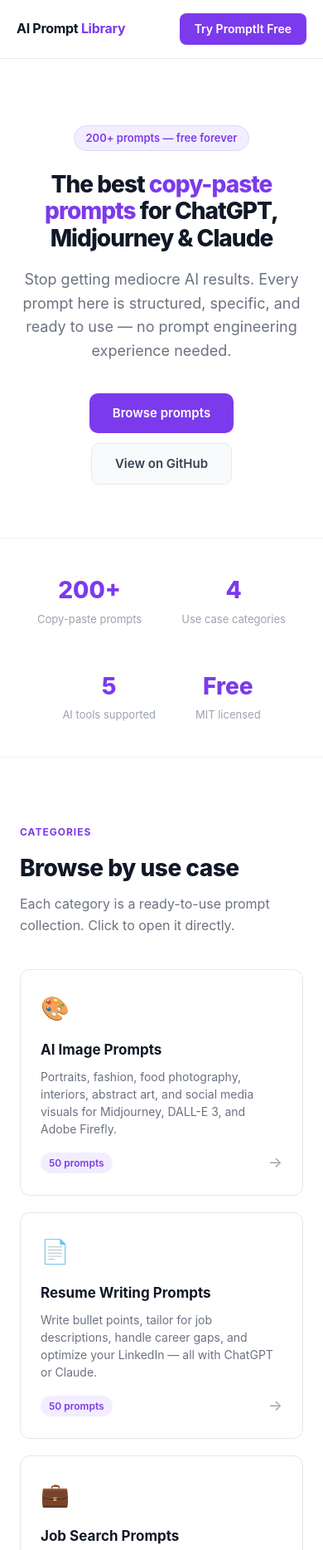
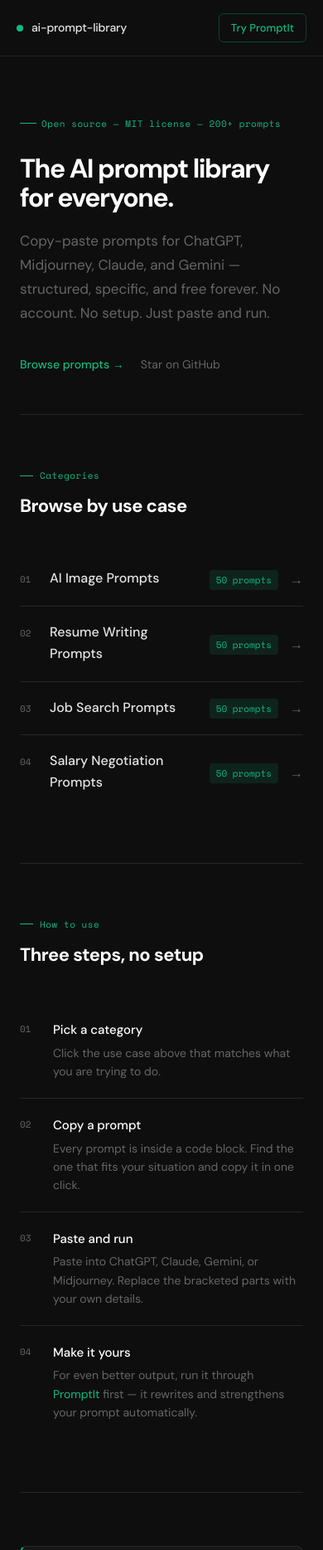
Before and after one commit to shakirdmr/ai-prompt-library, a plain HTML site: page index.html in a window 390 px wide. Shown: the top 1868 px of the page at 83% size. Drawn offline with nearby package versions, Linux system fonts and the light colour scheme.

Commit message:
redesign: minimal dark documentation layout, DM Sans + Space Mono

```diff
--- a/index.html
+++ b/index.html
@@ -9,370 +9,511 @@
   <meta property="og:description" content="Copy-paste prompts for ChatGPT, Midjourney, Claude, and Gemini. Free forever." />
   <meta property="og:url" content="https://shakirdmr.github.io/ai-prompt-library/" />
   <link rel="canonical" href="https://shakirdmr.github.io/ai-prompt-library/" />
+  <link rel="preconnect" href="https://fonts.googleapis.com" />
+  <link rel="preconnect" href="https://fonts.gstatic.com" crossorigin />
+  <link href="https://fonts.googleapis.com/css2?family=DM+Sans:ital,opsz,wght@0,9..40,300;0,9..40,400;0,9..40,500;0,9..40,700;1,9..40,400&family=Space+Mono:wght@400;700&display=swap" rel="stylesheet" />
   <style>
     *, *::before, *::after { box-sizing: border-box; margin: 0; padding: 0; }
+
+    :root {
+      --bg: #0e0e0e;
+      --bg-2: #161616;
+      --border: #262626;
+      --text: #e5e5e5;
+      --muted: #666;
+      --accent: #10b981;
+      --accent-dim: rgba(16, 185, 129, 0.12);
+      --font: "DM Sans", system-ui, sans-serif;
+      --mono: "Space Mono", monospace;
+    }
+
+    html { scroll-behavior: smooth; }
+
     body {
-      font-family: -apple-system, BlinkMacSystemFont, "Segoe UI", Roboto, sans-serif;
-      background: #fff;
-      color: #111827;
-      line-height: 1.6;
+      background: var(--bg);
+      color: var(--text);
+      font-family: var(--font);
+      font-size: 15px;
+      line-height: 1.65;
+      -webkit-font-smoothing: antialiased;
     }
-    a { color: inherit; text-decoration: none; }
+
+    a { color: var(--text); text-decoration: none; }
+    a:hover { color: var(--accent); }
 
     /* NAV */
     nav {
       display: flex;
       align-items: center;
       justify-content: space-between;
-      padding: 18px 40px;
-      border-bottom: 1px solid #E5E7EB;
+      padding: 20px 40px;
+      border-bottom: 1px solid var(--border);
       position: sticky;
       top: 0;
-      background: #fff;
+      background: var(--bg);
       z-index: 10;
     }
-    .nav-logo { font-weight: 700; font-size: 16px; letter-spacing: -0.3px; }
-    .nav-logo span { color: #7C3AED; }
+    .nav-left {
+      display: flex;
+      align-items: center;
+      gap: 10px;
+    }
+    .nav-dot {
+      width: 8px;
+      height: 8px;
+      background: var(--accent);
+      border-radius: 50%;
+    }
+    .nav-title {
+      font-size: 14px;
+      font-weight: 500;
+      color: var(--text);
+      letter-spacing: -0.2px;
+    }
+    .nav-right {
+      display: flex;
+      align-items: center;
+      gap: 24px;
+    }
+    .nav-link {
+      font-size: 13px;
+      color: var(--muted);
+      transition: color 0.15s;
+    }
+    .nav-link:hover { color: var(--text); }
     .nav-cta {
-      background: #7C3AED;
-      color: #fff;
-      padding: 8px 18px;
-      border-radius: 8px;
-      font-size: 14px;
-      font-weight: 600;
+      font-size: 13px;
+      font-weight: 500;
+      color: var(--accent);
+      border: 1px solid rgba(16,185,129,0.3);
+      padding: 6px 14px;
+      border-radius: 6px;
+      transition: background 0.15s;
+    }
+    .nav-cta:hover {
+      background: var(--accent-dim);
+      color: var(--accent);
+    }
+
+    /* LAYOUT */
+    .wrapper {
+      max-width: 680px;
+      margin: 0 auto;
+      padding: 0 24px;
     }
 
     /* HERO */
     .hero {
-      max-width: 720px;
-      margin: 80px auto 64px;
-      padding: 0 24px;
-      text-align: center;
+      padding: 96px 0 72px;
+      border-bottom: 1px solid var(--border);
     }
-    .hero-badge {
-      display: inline-block;
-      background: #F3EEFF;
-      color: #7C3AED;
-      border: 1px solid #DDD6FE;
-      border-radius: 100px;
-      font-size: 13px;
-      font-weight: 600;
-      padding: 4px 14px;
-      margin-bottom: 24px;
+    .hero-tag {
+      display: inline-flex;
+      align-items: center;
+      gap: 6px;
+      font-family: var(--mono);
+      font-size: 11px;
+      color: var(--accent);
+      letter-spacing: 0.5px;
+      margin-bottom: 28px;
+    }
+    .hero-tag::before {
+      content: "";
+      display: block;
+      width: 20px;
+      height: 1px;
+      background: var(--accent);
     }
     .hero h1 {
-      font-size: clamp(28px, 5vw, 48px);
-      font-weight: 800;
-      letter-spacing: -1px;
-      line-height: 1.15;
+      font-size: clamp(32px, 5vw, 52px);
+      font-weight: 700;
+      letter-spacing: -1.5px;
+      line-height: 1.1;
+      color: #fff;
       margin-bottom: 20px;
-      color: #111827;
     }
-    .hero h1 span { color: #7C3AED; }
     .hero p {
-      font-size: 18px;
-      color: #6B7280;
-      max-width: 560px;
-      margin: 0 auto 36px;
+      font-size: 17px;
+      color: var(--muted);
+      max-width: 520px;
+      line-height: 1.7;
+      margin-bottom: 36px;
     }
-    .hero-buttons {
+    .hero-links {
       display: flex;
-      gap: 12px;
-      justify-content: center;
-      flex-wrap: wrap;
+      align-items: center;
+      gap: 20px;
+      font-size: 14px;
     }
-    .btn-primary {
-      background: #7C3AED;
-      color: #fff;
-      padding: 12px 28px;
-      border-radius: 10px;
-      font-size: 15px;
-      font-weight: 600;
+    .hero-links a:first-child {
+      color: var(--accent);
+      font-weight: 500;
     }
-    .btn-secondary {
-      background: #F9FAFB;
-      color: #374151;
-      border: 1px solid #E5E7EB;
-      padding: 12px 28px;
-      border-radius: 10px;
-      font-size: 15px;
-      font-weight: 600;
+    .hero-links a:last-child {
+      color: var(--muted);
+    }
+    .hero-links a:last-child:hover {
+      color: var(--text);
     }
 
-    /* STATS */
-    .stats {
-      display: flex;
-      justify-content: center;
-      gap: 48px;
-      flex-wrap: wrap;
-      padding: 40px 24px;
-      border-top: 1px solid #F3F4F6;
-      border-bottom: 1px solid #F3F4F6;
-      margin-bottom: 80px;
+    /* SECTION */
+    .section {
+      padding: 64px 0;
+      border-bottom: 1px solid var(--border);
     }
-    .stat-item { text-align: center; }
-    .stat-number { font-size: 28px; font-weight: 800; color: #7C3AED; }
-    .stat-label { font-size: 13px; color: #9CA3AF; margin-top: 2px; }
-
-    /* CATEGORIES */
-    .section {
-      max-width: 900px;
-      margin: 0 auto 80px;
-      padding: 0 24px;
+    .section-header {
+      margin-bottom: 40px;
     }
     .section-label {
-      font-size: 12px;
-      font-weight: 700;
-      letter-spacing: 1px;
-      text-transform: uppercase;
-      color: #7C3AED;
-      margin-bottom: 12px;
+      font-family: var(--mono);
+      font-size: 11px;
+      color: var(--accent);
+      letter-spacing: 0.5px;
+      margin-bottom: 10px;
+      display: flex;
+      align-items: center;
+      gap: 8px;
+    }
+    .section-label::before {
+      content: "";
+      display: block;
+      width: 16px;
+      height: 1px;
+      background: var(--accent);
     }
     .section h2 {
-      font-size: 28px;
-      font-weight: 800;
+      font-size: 22px;
+      font-weight: 600;
       letter-spacing: -0.5px;
-      margin-bottom: 8px;
+      color: #fff;
     }
-    .section-sub {
-      font-size: 16px;
-      color: #6B7280;
-      margin-bottom: 40px;
+
+    /* CATEGORY LIST */
+    .category-list {
+      display: flex;
+      flex-direction: column;
+      gap: 2px;
     }
-    .cards {
-      display: grid;
-      grid-template-columns: repeat(auto-fill, minmax(280px, 1fr));
-      gap: 20px;
-    }
-    .card {
-      border: 1px solid #E5E7EB;
-      border-radius: 12px;
-      padding: 24px;
-      transition: border-color 0.15s;
-    }
-    .card:hover { border-color: #7C3AED; }
-    .card-icon {
-      font-size: 28px;
-      margin-bottom: 14px;
-      display: block;
-    }
-    .card h3 {
-      font-size: 17px;
-      font-weight: 700;
-      margin-bottom: 8px;
-    }
-    .card p {
-      font-size: 14px;
-      color: #6B7280;
-      margin-bottom: 16px;
-      line-height: 1.5;
-    }
-    .card-meta {
+    .category-item {
       display: flex;
       align-items: center;
       justify-content: space-between;
+      padding: 16px 0;
+      border-bottom: 1px solid var(--border);
+      transition: all 0.15s;
+      cursor: pointer;
     }
-    .card-count {
-      font-size: 12px;
-      font-weight: 600;
-      color: #7C3AED;
-      background: #F3EEFF;
-      padding: 3px 10px;
-      border-radius: 100px;
+    .category-item:last-child { border-bottom: none; }
+    .category-item:hover .cat-title { color: var(--accent); }
+    .category-item:hover .cat-arrow { color: var(--accent); transform: translateX(4px); }
+    .cat-left { display: flex; align-items: baseline; gap: 16px; }
+    .cat-num {
+      font-family: var(--mono);
+      font-size: 11px;
+      color: var(--muted);
+      width: 20px;
+      flex-shrink: 0;
     }
-    .card-arrow {
-      font-size: 18px;
-      color: #9CA3AF;
+    .cat-info {}
+    .cat-title {
+      font-size: 16px;
+      font-weight: 500;
+      color: var(--text);
+      transition: color 0.15s;
+      display: block;
+      margin-bottom: 3px;
+    }
+    .cat-desc {
+      font-size: 13px;
+      color: var(--muted);
+    }
+    .cat-right {
+      display: flex;
+      align-items: center;
+      gap: 14px;
+      flex-shrink: 0;
+      margin-left: 24px;
+    }
+    .cat-badge {
+      font-family: var(--mono);
+      font-size: 11px;
+      color: var(--accent);
+      background: var(--accent-dim);
+      padding: 3px 8px;
+      border-radius: 4px;
+    }
+    .cat-arrow {
+      font-size: 16px;
+      color: var(--muted);
+      transition: all 0.15s;
     }
 
-    /* PROMPTIT CTA */
-    .cta-section {
-      background: #F9FAFB;
-      border-top: 1px solid #E5E7EB;
-      border-bottom: 1px solid #E5E7EB;
-      padding: 80px 24px;
-      text-align: center;
-      margin-bottom: 80px;
+    /* HOW TO USE */
+    .steps-list {
+      counter-reset: steps;
+      display: flex;
+      flex-direction: column;
+      gap: 0;
     }
-    .cta-section h2 {
-      font-size: clamp(22px, 4vw, 36px);
-      font-weight: 800;
-      letter-spacing: -0.5px;
-      margin-bottom: 16px;
+    .step-item {
+      display: flex;
+      gap: 20px;
+      padding: 20px 0;
+      border-bottom: 1px solid var(--border);
     }
-    .cta-section p {
-      font-size: 17px;
-      color: #6B7280;
-      max-width: 520px;
-      margin: 0 auto 32px;
+    .step-item:last-child { border-bottom: none; }
+    .step-num-badge {
+      font-family: var(--mono);
+      font-size: 11px;
+      color: var(--muted);
+      flex-shrink: 0;
+      padding-top: 2px;
+      width: 20px;
+    }
+    .step-body h3 {
+      font-size: 15px;
+      font-weight: 500;
+      color: #fff;
+      margin-bottom: 4px;
+    }
+    .step-body p {
+      font-size: 14px;
+      color: var(--muted);
+      line-height: 1.6;
+    }
+    .step-body a {
+      color: var(--accent);
     }
 
-    /* HOW IT WORKS */
-    .steps {
-      display: grid;
-      grid-template-columns: repeat(auto-fill, minmax(220px, 1fr));
-      gap: 24px;
+    /* PROMPTIT BLOCK */
+    .promptit-block {
+      background: var(--bg-2);
+      border: 1px solid var(--border);
+      border-left: 2px solid var(--accent);
+      border-radius: 8px;
+      padding: 28px 32px;
+      margin: 64px 0;
     }
-    .step { padding: 8px 0; }
-    .step-num {
-      width: 32px;
-      height: 32px;
-      background: #F3EEFF;
-      color: #7C3AED;
-      border-radius: 50%;
+    .promptit-block p {
+      font-size: 13px;
+      color: var(--muted);
+      margin-bottom: 16px;
+      font-family: var(--mono);
+      letter-spacing: 0.3px;
+    }
+    .promptit-block h3 {
+      font-size: 20px;
+      font-weight: 600;
+      color: #fff;
+      letter-spacing: -0.4px;
+      margin-bottom: 10px;
+    }
+    .promptit-block .desc {
+      font-family: var(--font);
       font-size: 14px;
-      font-weight: 700;
-      display: flex;
+      color: var(--muted);
+      margin-bottom: 20px;
+      letter-spacing: 0;
+    }
+    .promptit-link {
+      display: inline-flex;
       align-items: center;
-      justify-content: center;
-      margin-bottom: 12px;
+      gap: 6px;
+      font-size: 14px;
+      font-weight: 500;
+      color: var(--accent);
     }
-    .step h3 { font-size: 15px; font-weight: 700; margin-bottom: 6px; }
-    .step p { font-size: 14px; color: #6B7280; }
+    .promptit-link::after {
+      content: "→";
+      transition: transform 0.15s;
+    }
+    .promptit-link:hover::after { transform: translateX(3px); }
+    .promptit-link:hover { color: var(--accent); }
 
     /* FOOTER */
     footer {
-      border-top: 1px solid #E5E7EB;
-      padding: 32px 40px;
+      padding: 40px 0;
+    }
+    .footer-inner {
       display: flex;
       align-items: center;
       justify-content: space-between;
       flex-wrap: wrap;
-      gap: 16px;
+      gap: 12px;
     }
-    footer p { font-size: 13px; color: #9CA3AF; }
-    .footer-links { display: flex; gap: 24px; }
-    .footer-links a { font-size: 13px; color: #6B7280; }
-    .footer-links a:hover { color: #7C3AED; }
+    .footer-left {
+      font-family: var(--mono);
+      font-size: 12px;
+      color: var(--muted);
+    }
+    .footer-left a { color: var(--muted); }
+    .footer-left a:hover { color: var(--text); }
+    .footer-right {
+      display: flex;
+      gap: 20px;
+    }
+    .footer-right a {
+      font-size: 13px;
+      color: var(--muted);
+    }
+    .footer-right a:hover { color: var(--text); }
 
     @media (max-width: 600px) {
       nav { padding: 16px 20px; }
-      footer { padding: 24px 20px; flex-direction: column; align-items: flex-start; }
+      .nav-right .nav-link { display: none; }
+      .hero { padding: 64px 0 48px; }
+      .cat-desc { display: none; }
     }
   </style>
 </head>
 <body>
 
   <nav>
-    <div class="nav-logo">AI Prompt <span>Library</span></div>
-    <a href="https://promptitin.com" target="_blank" rel="noopener" class="nav-cta">Try PromptIt Free</a>
+    <div class="nav-left">
+      <div class="nav-dot"></div>
+      <span class="nav-title">ai-prompt-library</span>
+    </div>
+    <div class="nav-right">
+      <a href="#categories" class="nav-link">Categories</a>
+      <a href="#how-to-use" class="nav-link">How to use</a>
+      <a href="https://github.com/shakirdmr/ai-prompt-library" target="_blank" rel="noopener" class="nav-link">GitHub</a>
+      <a href="https://promptitin.com" target="_blank" rel="noopener" class="nav-cta">Try PromptIt</a>
+    </div>
   </nav>
 
+  <main>
+    <div class="wrapper">
+
       <section class="hero">
-    <div class="hero-badge">200+ prompts — free forever</div>
-    <h1>The best <span>copy-paste prompts</span> for ChatGPT, Midjourney & Claude</h1>
-    <p>Stop getting mediocre AI results. Every prompt here is structured, specific, and ready to use — no prompt engineering experience needed.</p>
-    <div class="hero-buttons">
-      <a href="#categories" class="btn-primary">Browse prompts</a>
-      <a href="https://github.com/shakirdmr/ai-prompt-library" target="_blank" rel="noopener" class="btn-secondary">View on GitHub</a>
+        <div class="hero-tag">Open source &mdash; MIT license &mdash; 200+ prompts</div>
+        <h1>The AI prompt library for everyone.</h1>
+        <p>Copy-paste prompts for ChatGPT, Midjourney, Claude, and Gemini — structured, specific, and free forever. No account. No setup. Just paste and run.</p>
+        <div class="hero-links">
+          <a href="#categories">Browse prompts &rarr;</a>
+          <a href="https://github.com/shakirdmr/ai-prompt-library" target="_blank" rel="noopener">Star on GitHub</a>
         </div>
       </section>
 
-  <div class="stats">
-    <div class="stat-item">
-      <div class="stat-number">200+</div>
-      <div class="stat-label">Copy-paste prompts</div>
+      <section class="section" id="categories">
+        <div class="section-header">
+          <div class="section-label">Categories</div>
+          <h2>Browse by use case</h2>
         </div>
-    <div class="stat-item">
-      <div class="stat-number">4</div>
-      <div class="stat-label">Use case categories</div>
-    </div>
-    <div class="stat-item">
-      <div class="stat-number">5</div>
-      <div class="stat-label">AI tools supported</div>
-    </div>
-    <div class="stat-item">
-      <div class="stat-number">Free</div>
-      <div class="stat-label">MIT licensed</div>
+        <div class="category-list">
+          <a href="https://github.com/shakirdmr/ai-prompt-library/tree/main/ai-image-prompts" target="_blank" rel="noopener" class="category-item">
+            <div class="cat-left">
+              <span class="cat-num">01</span>
+              <div class="cat-info">
+                <span class="cat-title">AI Image Prompts</span>
+                <span class="cat-desc">Midjourney, DALL-E 3, Adobe Firefly, Gemini, ChatGPT</span>
               </div>
             </div>
-
-  <section class="section" id="categories">
-    <div class="section-label">Categories</div>
-    <h2>Browse by use case</h2>
-    <p class="section-sub">Each category is a ready-to-use prompt collection. Click to open it directly.</p>
-    <div class="cards">
-      <a href="https://github.com/shakirdmr/ai-prompt-library/tree/main/ai-image-prompts" target="_blank" rel="noopener" class="card">
-        <span class="card-icon">🎨</span>
-        <h3>AI Image Prompts</h3>
-        <p>Portraits, fashion, food photography, interiors, abstract art, and social media visuals for Midjourney, DALL-E 3, and Adobe Firefly.</p>
-        <div class="card-meta">
-          <span class="card-count">50 prompts</span>
-          <span class="card-arrow">→</span>
+            <div class="cat-right">
+              <span class="cat-badge">50 prompts</span>
+              <span class="cat-arrow">→</span>
             </div>
           </a>
-      <a href="https://github.com/shakirdmr/ai-prompt-library/tree/main/resume-prompts" target="_blank" rel="noopener" class="card">
-        <span class="card-icon">📄</span>
-        <h3>Resume Writing Prompts</h3>
-        <p>Write bullet points, tailor for job descriptions, handle career gaps, and optimize your LinkedIn — all with ChatGPT or Claude.</p>
-        <div class="card-meta">
-          <span class="card-count">50 prompts</span>
-          <span class="card-arrow">→</span>
+          <a href="https://github.com/shakirdmr/ai-prompt-library/tree/main/resume-prompts" target="_blank" rel="noopener" class="category-item">
+            <div class="cat-left">
+              <span class="cat-num">02</span>
+              <div class="cat-info">
+                <span class="cat-title">Resume Writing Prompts</span>
+                <span class="cat-desc">ChatGPT, Claude, Gemini</span>
+              </div>
+            </div>
+            <div class="cat-right">
+              <span class="cat-badge">50 prompts</span>
+              <span class="cat-arrow">→</span>
             </div>
           </a>
-      <a href="https://github.com/shakirdmr/ai-prompt-library/tree/main/job-search-prompts" target="_blank" rel="noopener" class="card">
-        <span class="card-icon">💼</span>
-        <h3>Job Search Prompts</h3>
-        <p>Cold outreach to recruiters, interview prep, handling tough questions, LinkedIn optimization, and evaluating offers.</p>
-        <div class="card-meta">
-          <span class="card-count">50 prompts</span>
-          <span class="card-arrow">→</span>
+          <a href="https://github.com/shakirdmr/ai-prompt-library/tree/main/job-search-prompts" target="_blank" rel="noopener" class="category-item">
+            <div class="cat-left">
+              <span class="cat-num">03</span>
+              <div class="cat-info">
+                <span class="cat-title">Job Search Prompts</span>
+                <span class="cat-desc">ChatGPT, Claude, Gemini</span>
+              </div>
+            </div>
+            <div class="cat-right">
+              <span class="cat-badge">50 prompts</span>
+              <span class="cat-arrow">→</span>
             </div>
           </a>
-      <a href="https://github.com/shakirdmr/ai-prompt-library/tree/main/salary-negotiation-prompts" target="_blank" rel="noopener" class="card">
-        <span class="card-icon">💰</span>
-        <h3>Salary Negotiation Prompts</h3>
-        <p>Counter offers, ask for raises, handle pushback, negotiate total comp — scripts for every stage of the conversation.</p>
-        <div class="card-meta">
-          <span class="card-count">50 prompts</span>
-          <span class="card-arrow">→</span>
+          <a href="https://github.com/shakirdmr/ai-prompt-library/tree/main/salary-negotiation-prompts" target="_blank" rel="noopener" class="category-item">
+            <div class="cat-left">
+              <span class="cat-num">04</span>
+              <div class="cat-info">
+                <span class="cat-title">Salary Negotiation Prompts</span>
+                <span class="cat-desc">ChatGPT, Claude</span>
+              </div>
+            </div>
+            <div class="cat-right">
+              <span class="cat-badge">50 prompts</span>
+              <span class="cat-arrow">→</span>
             </div>
           </a>
         </div>
       </section>
 
-  <section class="section">
+      <section class="section" id="how-to-use">
+        <div class="section-header">
           <div class="section-label">How to use</div>
           <h2>Three steps, no setup</h2>
-    <p class="section-sub">No account. No install. Just copy and paste.</p>
-    <div class="steps">
-      <div class="step">
-        <div class="step-num">1</div>
+        </div>
+        <div class="steps-list">
+          <div class="step-item">
+            <span class="step-num-badge">01</span>
+            <div class="step-body">
               <h3>Pick a category</h3>
-        <p>Choose the use case that matches what you are trying to do.</p>
+              <p>Click the use case above that matches what you are trying to do.</p>
             </div>
-      <div class="step">
-        <div class="step-num">2</div>
+          </div>
+          <div class="step-item">
+            <span class="step-num-badge">02</span>
+            <div class="step-body">
               <h3>Copy a prompt</h3>
-        <p>Find the prompt that fits your situation. Every one is inside a code block — one click to copy.</p>
+              <p>Every prompt is inside a code block. Find the one that fits your situation and copy it in one click.</p>
             </div>
-      <div class="step">
-        <div class="step-num">3</div>
+          </div>
+          <div class="step-item">
+            <span class="step-num-badge">03</span>
+            <div class="step-body">
               <h3>Paste and run</h3>
-        <p>Paste it into ChatGPT, Claude, Gemini, or Midjourney. Fill in the brackets with your details.</p>
+              <p>Paste into ChatGPT, Claude, Gemini, or Midjourney. Replace the bracketed parts with your own details.</p>
             </div>
-      <div class="step">
-        <div class="step-num">4</div>
-        <h3>Make it even better</h3>
-        <p>Use <a href="https://promptitin.com" target="_blank" rel="noopener" style="color:#7C3AED;font-weight:600;">PromptIt</a> to automatically enhance the prompt before you run it.</p>
+          </div>
+          <div class="step-item">
+            <span class="step-num-badge">04</span>
+            <div class="step-body">
+              <h3>Make it yours</h3>
+              <p>For even better output, run it through <a href="https://promptitin.com" target="_blank" rel="noopener">PromptIt</a> first — it rewrites and strengthens your prompt automatically.</p>
+            </div>
           </div>
         </div>
       </section>
 
-  <div class="cta-section">
-    <h2>Want AI to write your prompts for you?</h2>
-    <p>PromptIt takes your rough idea and rewrites it into a detailed, structured prompt that gets dramatically better results.</p>
-    <a href="https://promptitin.com" target="_blank" rel="noopener" class="btn-primary">Try PromptIt — it's free</a>
+      <div class="promptit-block">
+        <p>// Want AI to write your prompts?</p>
+        <h3>Try PromptIt — free prompt enhancer</h3>
+        <p class="desc">Paste any rough idea and PromptIt rewrites it into a detailed, structured prompt that gets dramatically better results from any AI tool.</p>
+        <a href="https://promptitin.com" target="_blank" rel="noopener" class="promptit-link">promptitin.com</a>
       </div>
 
       <footer>
-    <p>AI Prompt Library — MIT License — <a href="https://github.com/shakirdmr/ai-prompt-library" target="_blank" rel="noopener" style="color:#7C3AED;">GitHub</a></p>
-    <div class="footer-links">
+        <div class="footer-inner">
+          <div class="footer-left">
+            MIT &mdash; <a href="https://github.com/shakirdmr/ai-prompt-library" target="_blank" rel="noopener">github.com/shakirdmr/ai-prompt-library</a>
+          </div>
+          <div class="footer-right">
             <a href="https://promptitin.com" target="_blank" rel="noopener">PromptIt</a>
-      <a href="https://promptitin.com/guides/what-is-prompt-engineering" target="_blank" rel="noopener">What is Prompt Engineering?</a>
+            <a href="https://promptitin.com/guides/what-is-prompt-engineering" target="_blank" rel="noopener">Prompt Engineering Guide</a>
             <a href="https://github.com/shakirdmr/ai-prompt-library" target="_blank" rel="noopener">Contribute</a>
+          </div>
         </div>
       </footer>
 
+    </div>
+  </main>
+
 </body>
 </html>
```
Lines whose indentation alone changed are shown as unchanged.
